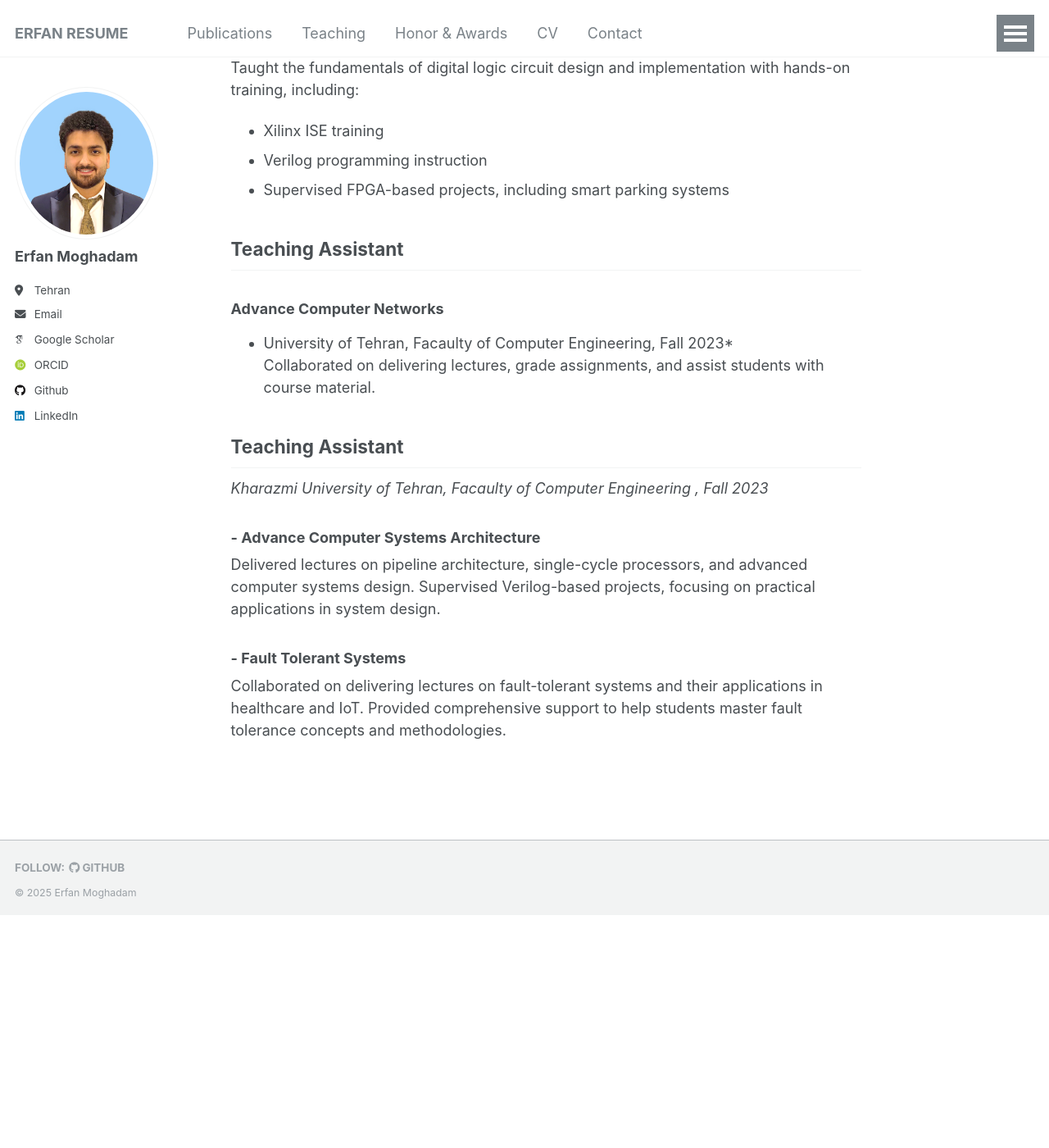
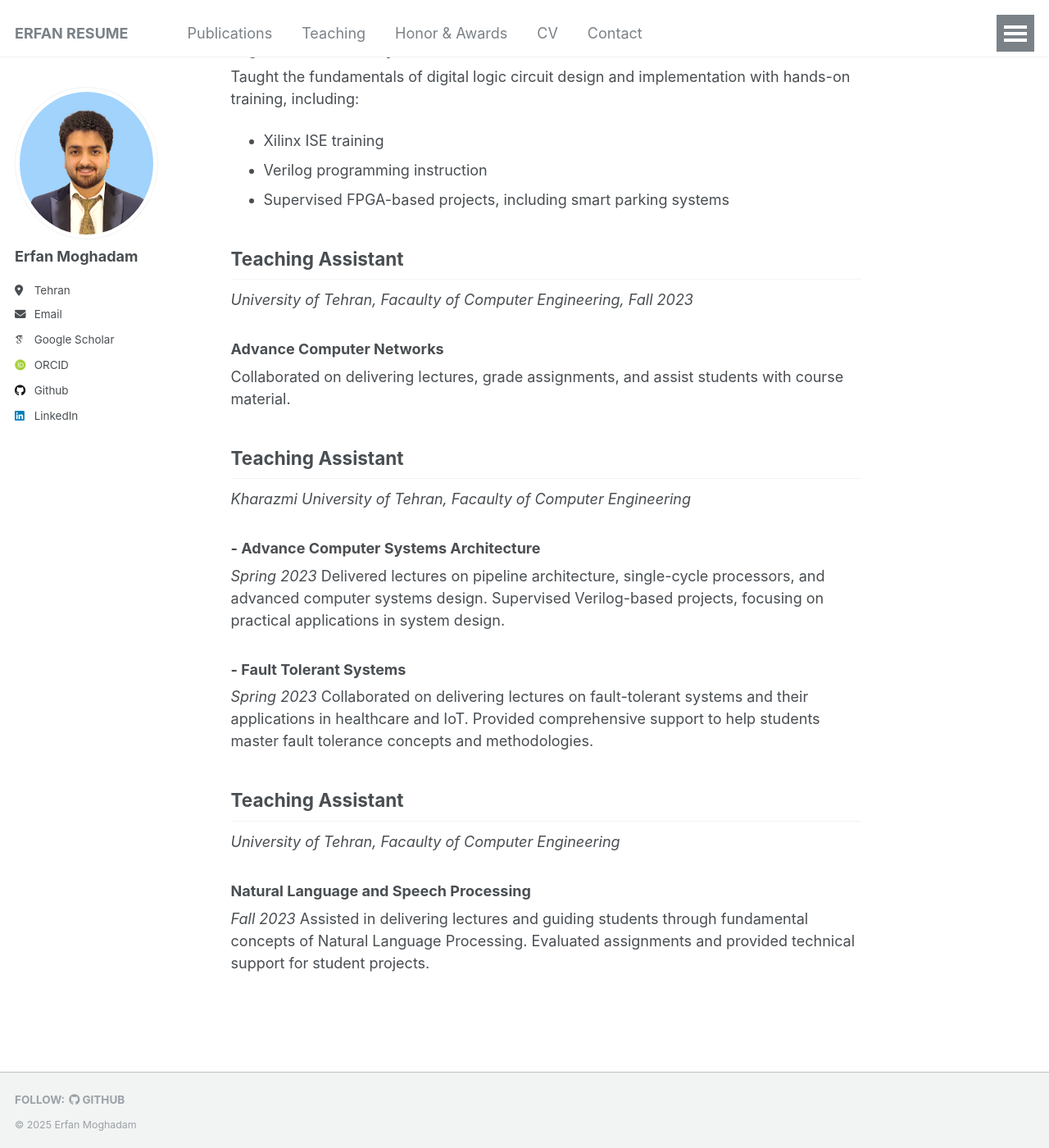
Before and after one commit to erfanresume/erfanresume.github.io, a Jekyll site: the page built from _pages/teaching.md, in a window 1280 px wide and 1400 px high, scrolled down 284 px. Shown: the whole window at 82% size. Built offline with Jekyll 4.4.1, drawn with Linux system fonts in a browser that asks for light colours; some web fonts are replaced; before the commit the page ends 1400 px from its top, so only the background shows below that; some of the changed text lies outside the part shown.

Commit message:
Update teaching.md

```diff
--- a/_pages/teaching.md
+++ b/_pages/teaching.md
@@ -5,21 +5,30 @@ author_profile: true
 redirect_from:
 ---
 ## Adjunct Lecturer
+*Amirkabir University of Technology (Tehran Polytechniq), Facaulty of Computer Engineering, Spring 2024 - Fall 2024*
 ### Logic Circuit Labratory
-*Amirkabir University of Technology (Tehran Polytechniq), Facaulty of Computer Engineering, Spring 2024 - Fall 2024*<br>
 Taught the fundamentals of digital logic circuit design and implementation with hands-on training, including:
 - Xilinx ISE training
 - Verilog programming instruction
 - Supervised FPGA-based projects, including smart parking systems
 
 ## Teaching Assistant
+*University of Tehran, Facaulty of Computer Engineering, Fall 2023*
 ### Advance Computer Networks
-* University of Tehran, Facaulty of Computer Engineering, Fall 2023*<br>
+
 Collaborated on delivering lectures, grade assignments, and assist students with course material.
 
 ## Teaching Assistant
-*Kharazmi University of Tehran, Facaulty of Computer Engineering , Fall 2023*
+*Kharazmi University of Tehran, Facaulty of Computer Engineering*
 ### - Advance Computer Systems Architecture
+*Spring 2023*
 Delivered lectures on pipeline architecture, single-cycle processors, and advanced computer systems design. Supervised Verilog-based projects, focusing on practical applications in system design.
 ### - Fault Tolerant Systems
+*Spring 2023*
 Collaborated on delivering lectures on fault-tolerant systems and their applications in healthcare and IoT. Provided comprehensive support to help students master fault tolerance concepts and methodologies.
+
+## Teaching Assistant
+*University of Tehran, Facaulty of Computer Engineering*
+### Natural Language and Speech Processing
+*Fall 2023*
+Assisted in delivering lectures and guiding students through fundamental concepts of Natural Language Processing. Evaluated assignments and provided technical support for student projects.
```
